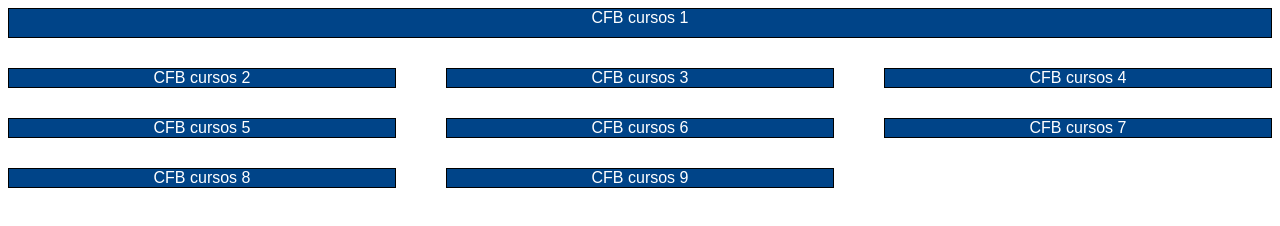
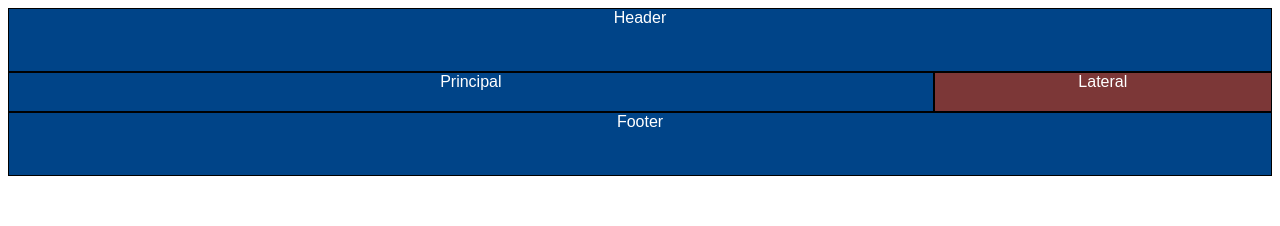
Before and after one commit to JonatanValdivia/flexbox_Grid_CSS, a plain HTML site: page grid/index.html in a window 1280 px wide. Drawn offline with Linux system fonts and the light colour scheme.

Commit message:
Ultima aula de layout grid

```diff
--- a/grid/index.html
+++ b/grid/index.html
@@ -8,16 +8,16 @@
   <title>Document</title>
 </head>
 <body>
-  <div class="conatiner" id="gap">
-    <div class="item area">CFB cursos 1</div>
-    <div class="item">CFB cursos 2</div>
-    <div class="item">CFB cursos 3</div>
-    <div class="item">CFB cursos 4</div>
-    <div class="item">CFB cursos 5</div>
+  <div class="conatiner">
+    <div class="item header">Header</div>
+    <div class="item lateral">Lateral</div>
+    <div class="item principal">Principal</div>
+    <div class="item footer">Footer</div>
+    <!-- <div class="item">CFB cursos 5</div>
     <div class="item">CFB cursos 6</div>
     <div class="item">CFB cursos 7</div>
     <div class="item">CFB cursos 8</div>
-    <div class="item">CFB cursos 9</div>
+    <div class="item">CFB cursos 9</div> -->
   </div>
 </body>
 </html>
--- a/grid/style.css
+++ b/grid/style.css
@@ -10,7 +10,7 @@ body{
   /*grid-template-columns: auto auto auto;Dessa forma determinamos que haverão três colunas grid com os mesmos tamanhos*/
 
   /* grid-template-columns: 100px 150px 200px auto; */
-  grid-template-columns: auto auto auto;
+  grid-template-columns: auto auto auto auto;
 
   /*grid-template-columns: auto minmax(100px, 200px); Após determinarmos que é grid, determinamos qual o tamplate dele/padrão dele. Determinamos quantas colunas nossa grade terá. Determinaremos aqui também a quantidade de colunas e o seus repectivos tamanhos. Com auto auto -> determinamos que será apenas duas colunas, com a mesma quantidade de linhas.
 
@@ -18,7 +18,8 @@ body{
   */
 
   /* grid-template-rows: 30px 60px 90px;O tamanho das linhas, o padrão é auto */
-  grid-template-rows: auto;
+  grid-template-rows: 8vh 5vh 8vh;
+
 
 }
 
@@ -74,3 +75,30 @@ body{
     grid-collum-end:
    */
 }
+
+/* Aula cinco/última de grid */
+
+.header{
+  grid-area: header;
+}
+
+.principal{
+  grid-area: principal;
+}
+
+.lateral{
+  grid-area: lateral;
+  background-color: rgb(124, 55, 55);
+}
+
+.footer{
+  grid-area: footer;
+}
+
+.conatiner{
+  grid-template-areas:
+    "header header header header" /*Colocamos dessa forma (com quatro headers) pois temos quatro components dentro do container, e, justamente para ele usar toda a linha, dizemos a quantidade de colunas que ele irá ocupar*/
+    "principal principal principal lateral" /* "principal principal . lateral" */
+    "footer footer footer footer"
+  ;
+}
```
